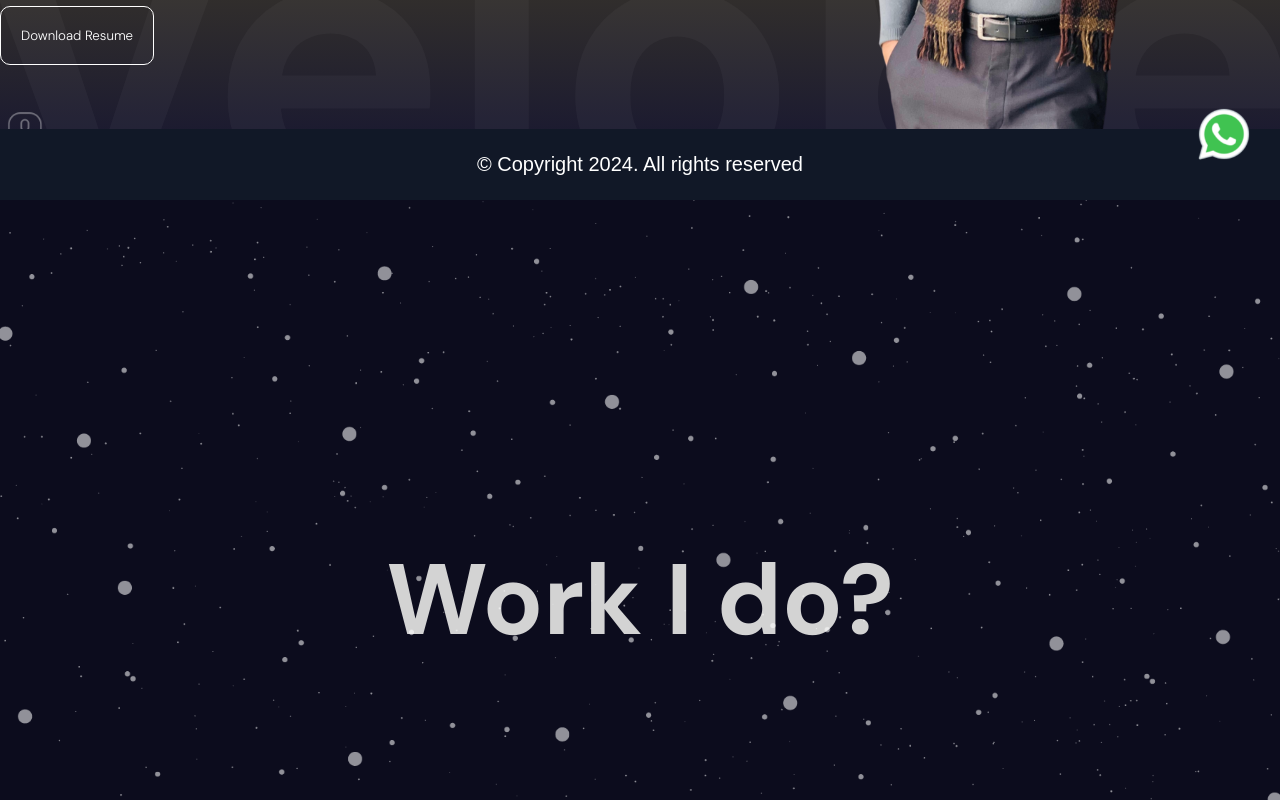
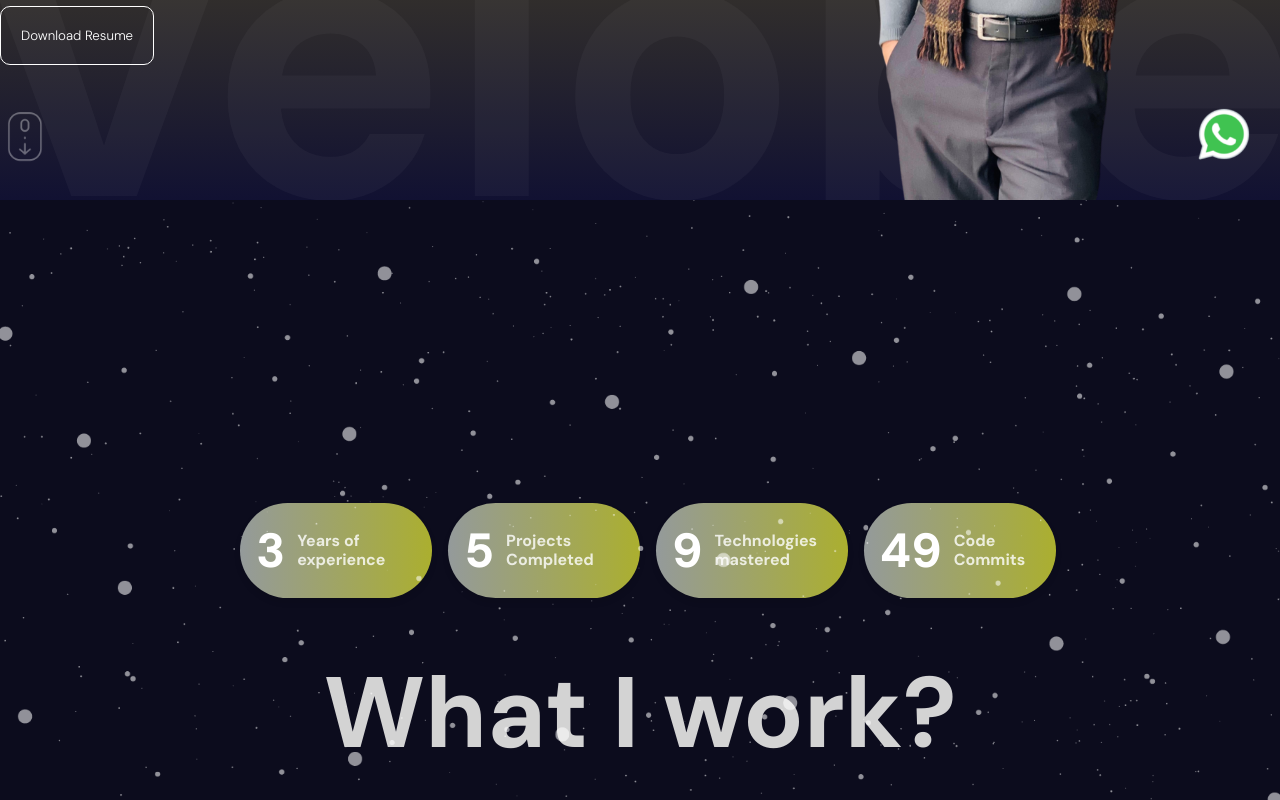
Before and after one commit to faizanshk22/Faizan-Portfolio, a React (Vite) app: page / in a window 1280 px wide. Shown: the part 600-1400 px from the top of the page. Built offline with nearby package versions, Linux system fonts and the light colour scheme.

Commit message:
Stats added

```diff
--- a/package.json
+++ b/package.json
@@ -13,6 +13,7 @@
     "@emailjs/browser": "^4.4.1",
     "framer-motion": "^10.16.4",
     "react": "^18.3.1",
+    "react-countup": "^6.5.3",
     "react-dom": "^18.3.1",
     "react-icons": "^5.2.1",
     "react-router-dom": "^6.26.0",
--- a/src/components/Footer/footer.scss
+++ b/src/components/Footer/footer.scss
@@ -2,7 +2,6 @@
 
 .footer-background {
   background-color: #111827;
-  position: fixed; /* Fix the footer at the bottom */
   bottom: 0; /* Position it at the bottom of the screen */
   width: 100%; /* Make sure the footer takes up the full width */
   z-index: 1000; /* Ensure it stays on top of other elements */
--- /dev/null
+++ b/src/components/Stats.jsx/Stats.jsx
@@ -0,0 +1,57 @@
+import React, { useEffect, useState } from 'react';
+import CountUp from 'react-countup';
+import './stats.scss';
+
+const stats = [
+    {
+        num: 3,
+        text: "Years of experience",
+    },
+    {
+        num: 5,
+        text: "Projects Completed",
+    },
+    {
+        num: 9,
+        text: "Technologies mastered",
+    },
+    {
+        num: 50,
+        text: "Code Commits",
+    },
+];
+
+function Stats() {
+    const [startAnimation, setStartAnimation] = useState(false);
+
+    useEffect(() => {
+        setStartAnimation(true);
+    }, []);
+
+    return (
+        <div className='stats-container'>
+            <div className='stats-grid'>
+                {stats.map((item, index) => (
+                    <div
+                        className='stat-item'
+                        key={index}
+                    >
+                        {startAnimation && (
+                            <CountUp
+                                end={item.num}
+                                duration={5}
+                                delay={2}
+                                className='stat-number'
+                            />
+                        )}
+                        <p className={`stat-text ${item.text.length < 15 ? "small-text" : "large-text"}`}>
+                            {item.text}
+                        </p>
+                    </div>
+                ))}
+            </div>
+        </div>
+    );
+}
+
+export default Stats;
--- /dev/null
+++ b/src/components/Stats.jsx/stats.scss
@@ -0,0 +1,81 @@
+.stats-container {
+    margin-left: 1rem;
+    margin-top: 10vh;
+    padding-top: 0.5rem;
+    padding-bottom: 0.5rem;
+}
+
+.stats-grid {
+    display: flex;
+    flex-wrap: wrap;
+    gap: 1rem;
+    max-width: 80vw;
+    margin: 0 auto;
+}
+
+.stat-item {
+    flex: 1;
+    display: flex;
+    gap: 0.75rem;
+    align-items: center;
+    justify-content: center;
+    background: linear-gradient(to right, #949a9b, #abaf2f);
+    border-radius: 9999px;
+    padding: 0.75rem;
+    box-shadow: 0px 4px 6px rgba(0, 0, 0, 0.1);
+    width: 100%;
+    max-width: 45%;
+}
+
+.stat-number {
+    font-size: 1.5rem;
+    color: #ffffff;
+    font-weight: 800;
+}
+
+.stat-text {
+    color: rgba(255, 255, 255, 0.8);
+    font-size: 0.75rem;
+    line-height: 1.2;
+}
+
+.small-text {
+    max-width: 80px;
+}
+
+.large-text {
+    max-width: 120px;
+}
+
+@media (min-width: 640px) {
+    .stat-item {
+        padding: 1rem;
+        max-width: 45%;
+    }
+    .stat-number {
+        font-size: 1.875rem;
+    }
+    .stat-text {
+        font-size: 0.875rem;
+    }
+}
+
+@media (min-width: 1280px) {
+    .stats-container {
+        padding-top: 0;
+        padding-bottom: 0;
+    }
+    .stats-grid {
+        max-width: none;
+    }
+    .stat-item {
+        justify-content: flex-start;
+        max-width: 30%;
+    }
+    .stat-number {
+        font-size: 3rem;
+    }
+    .stat-text {
+        font-size: 1rem;
+    }
+}
--- a/src/components/parallax/Parallax.jsx
+++ b/src/components/parallax/Parallax.jsx
@@ -1,6 +1,7 @@
 import React, { useRef } from 'react';
 import './parallax.scss';
 import { motion, useScroll, useTransform } from 'framer-motion';
+import Stats from '../Stats.jsx/Stats';
 
 function Parallax({ type }) {
   const ref = useRef(null);
@@ -22,7 +23,12 @@ function Parallax({ type }) {
           : 'linear-gradient(180deg, #111132, #505064)',
       }}
     >
-      <motion.h1 style={{ y: yText }}>{type === 'services' ? 'Work I do?' : 'My Recent Work?'}</motion.h1>
+      <motion.h1 style={{ y: yText }}>{type === 'services' ? (
+          <>
+            <Stats />
+            <h1 className="work-text">What I work?</h1>
+          </>
+        )  : 'My Recent Work?'}</motion.h1>
       {/* <motion.div className="mountains" /> */}
       {/* <motion.div  className="planets" style={{ y:yBg, backgroundImage: `url(${type==='services' ? '/planets.png' : "/sun.png"})`}} /> */}
       <motion.div style={{x:yBg}} className="stars" />
--- a/src/components/parallax/parallax.scss
+++ b/src/components/parallax/parallax.scss
@@ -18,6 +18,16 @@
             text-align: center;
           }
     }
+    .work-text {
+        font-size: 100px;
+        margin-top: 50px;
+        text-align: center;
+
+        @include mobile {
+          font-size: 40px;
+          margin-top: 15px;
+        }
+      }
 
     .mountains{
         background-image: url("/mountains.png");
```
Also changed, not shown: 1 other file (tests, documents, lock files or other folders).
